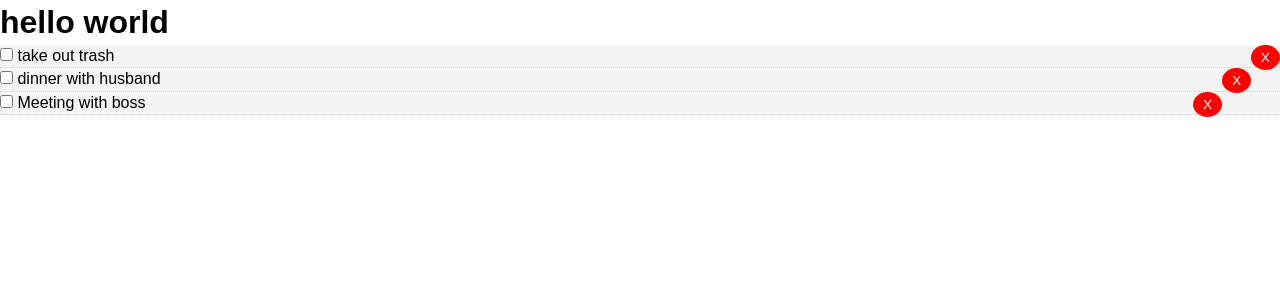
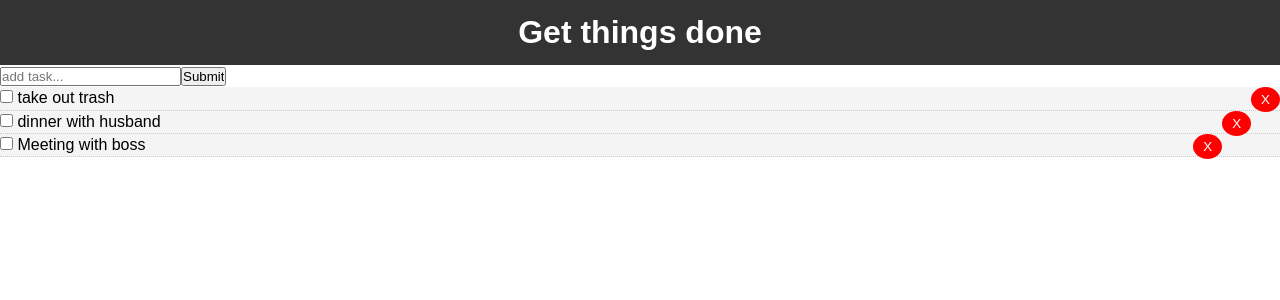
Before and after one commit to ciindii/reactTodosApp, a React (Create React App) app: page / in a window 1280 px wide. Shown: the top 300 px of the page. Built offline with nearby package versions, Linux system fonts and the light colour scheme.

Commit message:
added task input component and basic styles

```diff
--- a/src/App.js
+++ b/src/App.js
@@ -1,6 +1,9 @@
 import React from 'react';
 import './App.css';
+import Header from './components/layout/Header';
+import AddTodo from './components/AddTodo';
 import Todos from './components/Todos';
+
 
 class App extends React.Component {
   state = {
@@ -32,15 +35,17 @@ class App extends React.Component {
         return todo;
       }) });
     }
-
+    // return only the todos that dont match the ID passed in because we want to delete that one
+    // for each todos filter out any/return todo where the id is NOT = to the id that passed in here (delTodo = (id in here) => {} )
     delTodo = (id) => {
-      this.setState();
+      this.setState({ todos: [...this.state.todos.filter(todo => todo.id !==id)] });
     }
 
   render(){
     return (
       <div className="App">
-        <h1>hello world</h1>
+        <Header />
+        <AddTodo />
         <Todos todos={this.state.todos} markComplete={this.markComplete} delTodo={this.delTodo} />
       </div>
     );
--- /dev/null
+++ b/src/components/AddTodo.js
@@ -0,0 +1,25 @@
+import React, { Component } from 'react';
+
+
+class AddTodo extends Component {
+
+  render() {
+    return (
+      <form>
+        <input
+          type="text"
+          name="title"
+          placeholder="add task..."
+        />
+        <input
+        type="submit"
+        value="Submit"
+        />
+    </form>
+    )
+  }
+}
+
+
+
+export default AddTodo;
--- a/src/components/TodoItem.js
+++ b/src/components/TodoItem.js
@@ -1,5 +1,5 @@
 import React, { Component } from 'react'
-import PropTypes from 'prop-types';
+// import PropTypes from 'prop-types';
 
 export class TodoItem extends Component {
 
--- a/src/components/Todos.js
+++ b/src/components/Todos.js
@@ -1,6 +1,6 @@
 import React, { Component } from 'react';
 import TodoItem from './TodoItem';
-import PropTypes from 'prop-types';
+// import PropTypes from 'prop-types';
 
 
 class Todos extends Component {
--- /dev/null
+++ b/src/components/layout/Header.js
@@ -0,0 +1,17 @@
+import React from 'react';
+
+function Header () {
+  return (
+    <header style={headerStyle}>
+      <h1>Get things done</h1>
+    </header>
+  )
+}
+
+const headerStyle = {
+  background: '#333',
+  color: '#fff',
+  textAlign: 'center',
+  padding: '10px'
+}
+export default Header;
```
